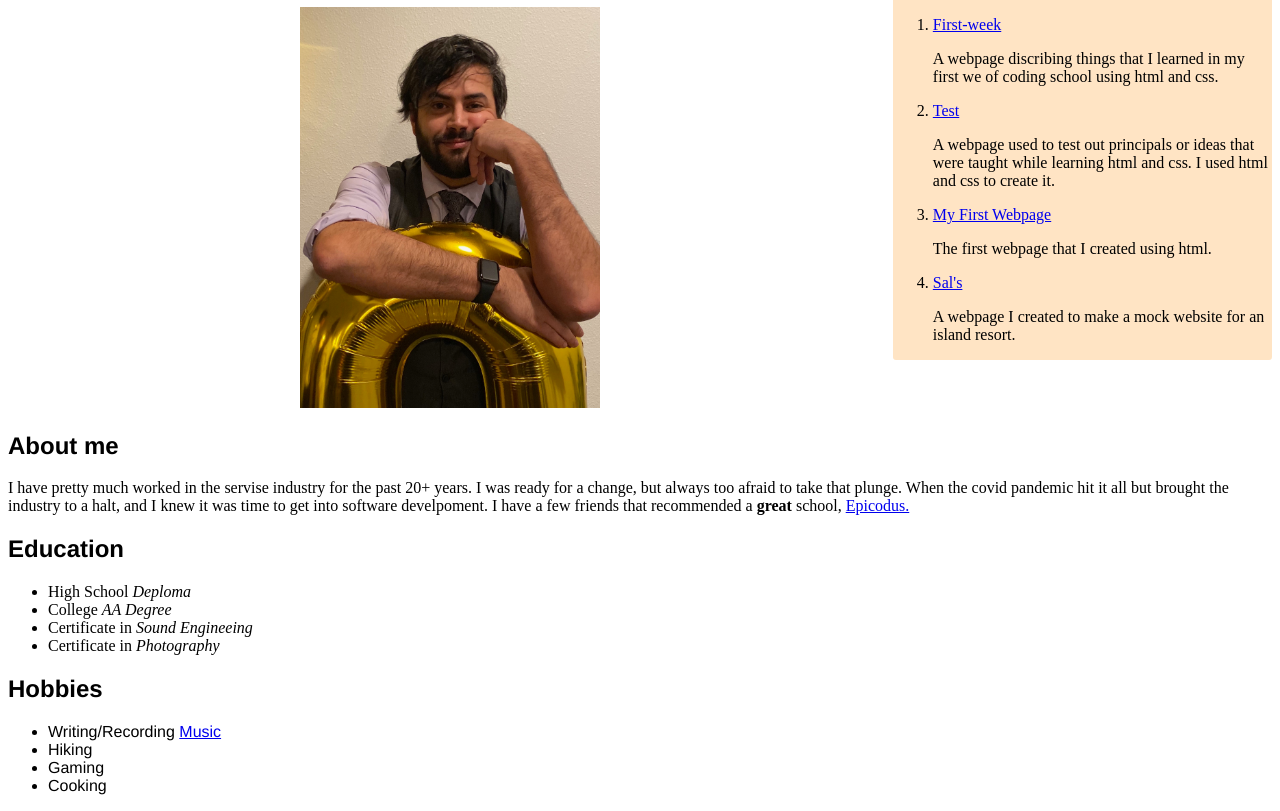
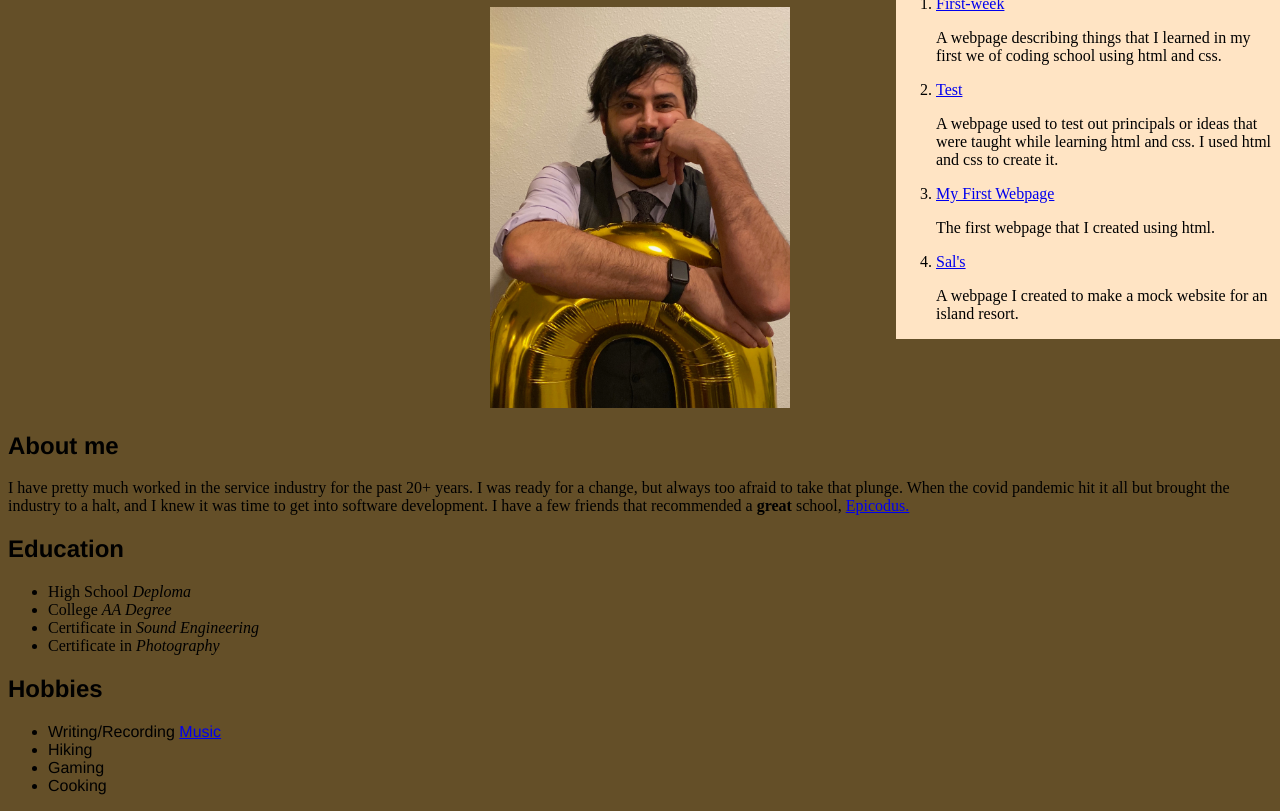
Before and after one commit to Michael-Burton1/project-1, a plain HTML site: page index.html in a window 1280 px wide. Shown: the part 73-884 px from the top of the page. Drawn offline with Linux system fonts and the light colour scheme.

Commit message:
add position funtions to side bar

```diff
--- a/css/styles.css
+++ b/css/styles.css
@@ -12,10 +12,18 @@
   width: 30%;
   background-color: bisque;
   border-color: black;
-  border-radius: 3px;
+  position:fixed;
+  right: 0;
+  top: 0px;
+
+
 }
 
 .sidetitle{
   font-family: helvetica;
   text-decoration: underline;
 }
+
+body{
+  background-color: rgba(73, 48, 2, 0.849);
+}
--- a/index.html
+++ b/index.html
@@ -11,7 +11,7 @@
       <strong><span class="sidetitle"><h2>Projects</h2></span></strong>
       <ol>
         <li><a href="https://github.com/Michael-Burton1/first-week.git">First-week</a></li>
-        <p>A webpage discribing things that I learned in my first we of coding school using html and css.</p>
+        <p>A webpage describing things that I learned in my first we of coding school using html and css.</p>
         <li><a href="https://github.com/Michael-Burton1/test.git">Test</a></li>
         <p>A webpage used to test out principals or ideas that were taught while learning html and css. I used html and css to create it.</p>
         <li><a href="https://github.com/Michael-Burton1/my-first-webpage.git">My First Webpage</a></li>
@@ -29,9 +29,9 @@
   <div class="sections">
     <h2>About me</h2>
   </div>
-  <p>I have pretty much worked in the servise industry for the past 20+ years. I was ready for a change, but always too
+  <p>I have pretty much worked in the service industry for the past 20+ years. I was ready for a change, but always too
     afraid to take that plunge. When the covid pandemic hit it all but brought the industry to a halt, and I knew it was
-    time to get into software develpoment. I have a few friends that recommended a <strong>great</strong> school, <a href="http//www.epicodus.com">Epicodus.
+    time to get into software development. I have a few friends that recommended a <strong>great</strong> school, <a href="http//www.epicodus.com">Epicodus.
     </a></p>
 
   <div class="sections">
@@ -40,7 +40,7 @@
   <ul>
     <li>High School <em>Deploma</em></li>
     <li>College <em>AA Degree</em></li>
-    <li>Certificate in <em>Sound Engineeing</em></li>
+    <li>Certificate in <em>Sound Engineering</em></li>
     <li>Certificate in <em>Photography</em></li>
   </ul>
   <div class="sections">
```
Also changed, not shown: 1 other file.
